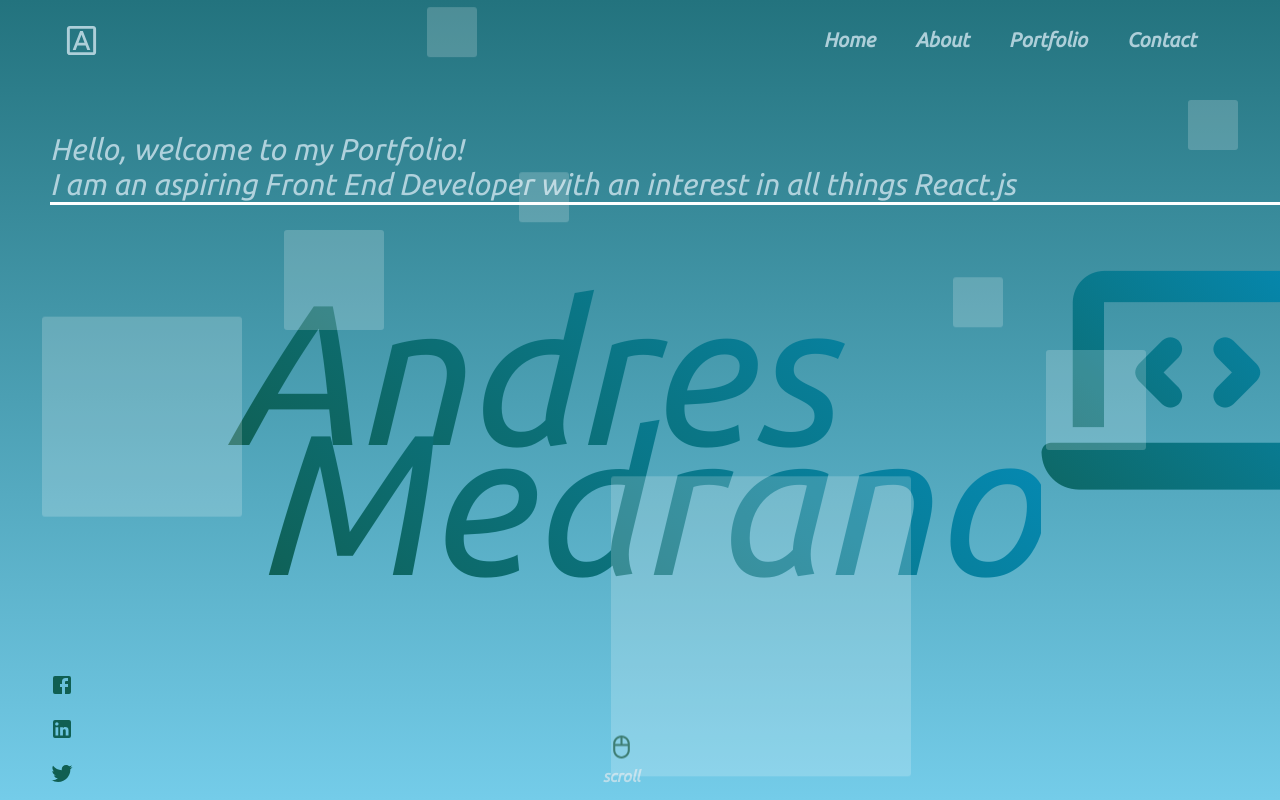
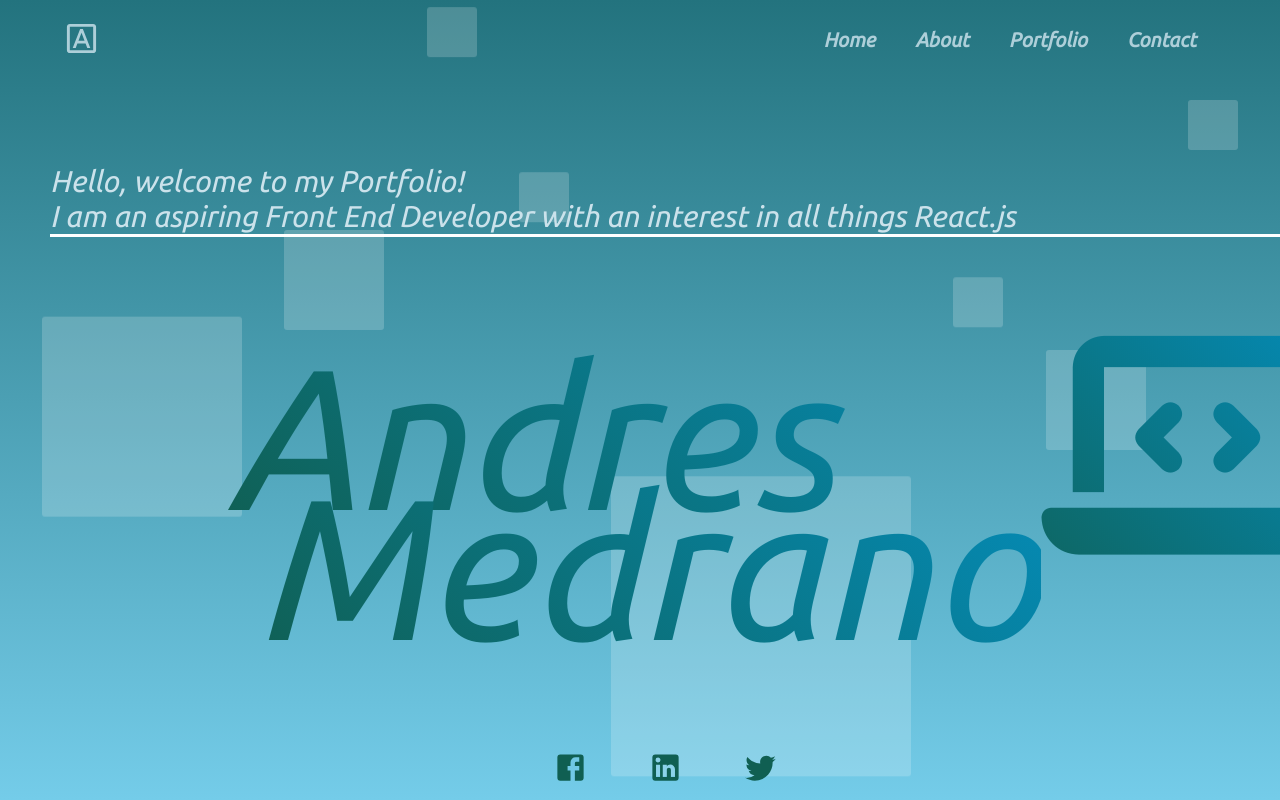
Before and after one commit to amedra13/Portfolio, a React (Create React App) app: page / in a window 1280 px wide. Built offline with nearby package versions, Linux system fonts and the light colour scheme.

Commit message:
fix z-index of bubbles effect

```diff
--- a/src/BubbleEffect/BubblesEffect.css
+++ b/src/BubbleEffect/BubblesEffect.css
@@ -26,7 +26,6 @@
 	list-style-type: none;
 	width: 50px;
 	height: 50px;
-	z-index: 10;
 }
 .background__bg-bubbles li div {
 	width: 100%;
--- a/src/MainPage/MainPage.css
+++ b/src/MainPage/MainPage.css
@@ -1,21 +1,3 @@
-@keyframes bounce {
-	0% {
-		transform: translateY(0);
-	}
-	25% {
-		transform: translateY(-15px);
-	}
-	50% {
-		transform: translateY(0px);
-	}
-	75% {
-		transform: translateY(-5px);
-	}
-	100% {
-		transform: translate(0);
-	}
-}
-
 .main {
 	height: 100vh;
 	display: flex;
@@ -23,22 +5,22 @@
 	justify-content: space-between;
 	font-family: 'Ubuntu', sans-serif;
 	font-style: italic;
-	color: rgba(203, 226, 235, 0.822);
+	color: rgba(203, 226, 235);
 	position: relative;
 	background: linear-gradient(rgb(35, 115, 126), #74cce9);
 	overflow: hidden;
 }
-.main > * {
-	z-index: 40;
-}
+
 .main__intro {
 	font-size: 30px;
 	padding-left: 50px;
+	z-index: 10;
 }
 
 .main__title {
 	display: flex;
 	margin-left: 20%;
+	z-index: 10;
 }
 
 .main__title > div > p {
@@ -59,29 +41,13 @@
 }
 
 .main__footer {
-	width: 50%;
 	display: flex;
-	justify-content: space-between;
-	align-items: flex-end;
+	justify-content: center;
 	padding-left: 50px;
+	color: rgb(16, 95, 82);
 	transform: translateY(-15px);
+	z-index: 10;
 }
-
-.main__footer > div:last-child {
-	display: flex;
-	align-items: center;
-	flex-direction: column;
+.main__footer > * {
+	margin: 0 30px;
 }
-.main__icon {
-	margin-top: 20px;
-	display: block !important;
-	color: rgb(16, 95, 82);
-}
-.main__mouse {
-	font-size: 25px !important;
-	color: rgb(16, 95, 82);
-	animation: bounce 1.6s ease-in-out infinite;
-}
-.main__footer > div > p {
-	font-weight: bold;
-}
--- a/src/MainPage/MainPage.js
+++ b/src/MainPage/MainPage.js
@@ -4,7 +4,6 @@ import BubblesEffect from '../BubbleEffect/BubblesEffect';
 import FacebookIcon from '@material-ui/icons/Facebook';
 import LinkedInIcon from '@material-ui/icons/LinkedIn';
 import TwitterIcon from '@material-ui/icons/Twitter';
-import MouseOutlinedIcon from '@material-ui/icons/MouseOutlined';
 
 import './MainPage.css';
 
@@ -27,15 +26,9 @@ const MainPage = () => {
 				<i class="fas fa-laptop-code"></i>
 			</div>
 			<div className="main__footer">
-				<div>
-					<FacebookIcon className="main__icon" />
-					<LinkedInIcon className="main__icon" />
-					<TwitterIcon className="main__icon" />
-				</div>
-				<div>
-					<MouseOutlinedIcon className="main__mouse" />
-					<p>scroll</p>
-				</div>
+				<FacebookIcon fontSize="large" />
+				<LinkedInIcon fontSize="large" />
+				<TwitterIcon fontSize="large" />
 			</div>
 			<BubblesEffect />
 		</div>
--- a/src/Navbar/Navbar.js
+++ b/src/Navbar/Navbar.js
@@ -6,7 +6,9 @@ import { Link } from 'react-router-dom';
 const Navbar = () => {
 	return (
 		<div className="navbar">
-			<FontDownloadOutlinedIcon fontSize="large" />
+			<Link to="/">
+				<FontDownloadOutlinedIcon fontSize="large" />
+			</Link>
 			<div className="navbar__links">
 				<Link to="/">Home</Link>
 				<Link to="/about">About</Link>
--- a/src/Portfolio/Portfolio.css
+++ b/src/Portfolio/Portfolio.css
@@ -1,3 +1,20 @@
+@keyframes bounce {
+	0% {
+		transform: translateY(0);
+	}
+	25% {
+		transform: translateY(-15px);
+	}
+	50% {
+		transform: translateY(0px);
+	}
+	75% {
+		transform: translateY(-5px);
+	}
+	100% {
+		transform: translate(0);
+	}
+}
 .portfolio {
 	height: 100%;
 	background: linear-gradient(rgb(0, 159, 187), #b9dae6);
@@ -5,11 +22,21 @@
 	font-family: 'Ubuntu', sans-serif;
 }
 .portfolio__title {
-	height: 80vh;
+	height: 90vh;
 	display: flex;
 	flex-direction: column;
-	justify-content: center;
+	justify-content: space-evenly;
 	text-align: center;
+	color: rgb(203, 226, 235);
+}
+.portfolio__title > h1 {
+	font-size: 75px;
+}
+.portfolio__title > p {
+	font-size: 60px;
+}
+.mouse__icon {
+	animation: bounce 1.15s infinite;
 }
 
 .portfolio__projects > div {
--- a/src/Portfolio/Portfolio.js
+++ b/src/Portfolio/Portfolio.js
@@ -3,6 +3,7 @@ import Nobu from './Projects/Nobu';
 import Spotify from './Projects/Spotify';
 import SportCards from './Projects/SportCards';
 import Navbar from '../Navbar/Navbar';
+import MouseOutlinedIcon from '@material-ui/icons/MouseOutlined';
 import LazyLoad from 'react-lazyload';
 import './Portfolio.css';
 
@@ -12,9 +13,11 @@ const Portfolio = () => {
 			<Navbar />
 			<div className="portfolio__title">
 				<h1>Portfolio</h1>
-				<h5>
-					Take a look at the projects I have worked on and participating in
-				</h5>
+				<p>Take a look at the projects I have worked on and participating in</p>
+				<div>
+					<MouseOutlinedIcon className="mouse__icon" fontSize="large" />
+					<p>scroll</p>
+				</div>
 			</div>
 			<div className="portfolio__projects">
 				<LazyLoad height={300} once={true} offset={-200}>
```
